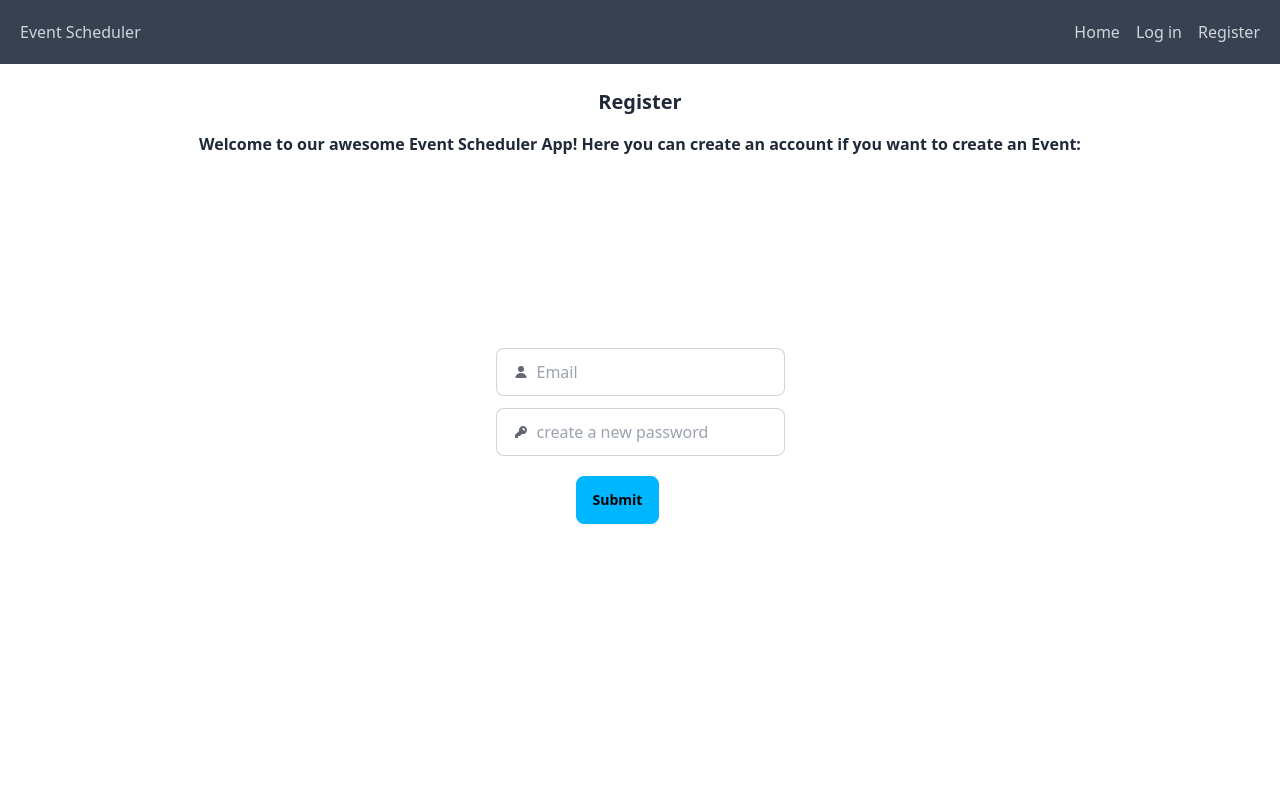
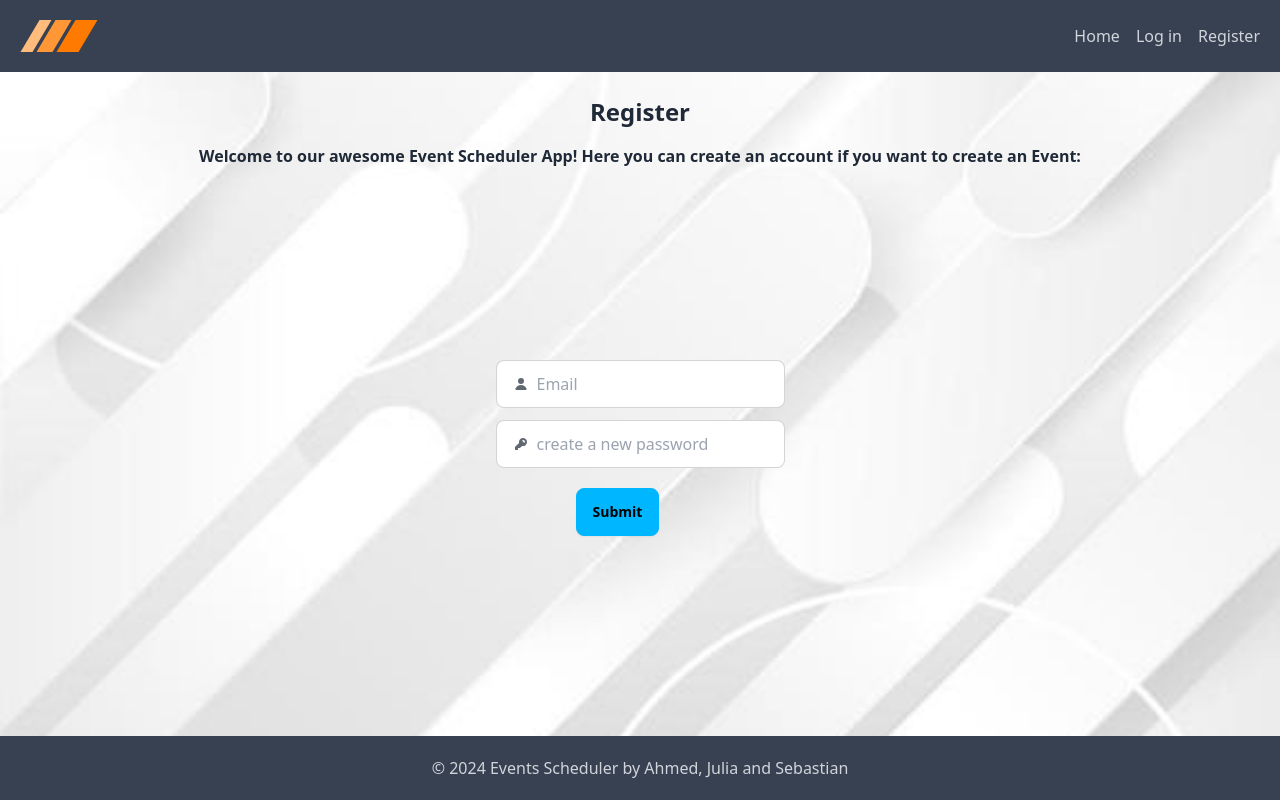
Before and after one commit to SebOltCode/Event-Scheduler, a React (Vite) app in the folder events-scheduler-app/: page /Register in a window 1280 px wide. Built offline with nearby package versions, Linux system fonts and the light colour scheme.

Commit message:
Added Bugfixes for Register alert Messages, Home Site, Footer and Styling

```diff
--- a/events-scheduler-app/src/App.jsx
+++ b/events-scheduler-app/src/App.jsx
@@ -23,10 +23,12 @@ const router = createBrowserRouter(createRoutesFromElements(
 ));
 function App() {
   return (
-    <>
+
+    <div className="flex flex-col min-h-screen">
 
     <RouterProvider router={router} />
-    </>
+    </div>
+
   );
 }
 
--- /dev/null
+++ b/events-scheduler-app/src/Components/Footer.jsx
@@ -0,0 +1,15 @@
+const Footer = () => {
+
+
+    return (
+        <>
+        <div>
+            <p className="mt-auto bg-gray-700 p-5 text-gray-300 flex justify-center margin-top: auto;}">
+                © 2024 Events Scheduler by Ahmed, Julia and Sebastian
+                </p>
+        </div>
+        </>
+    );
+    };
+
+    export default Footer;
--- a/events-scheduler-app/src/Components/Home.jsx
+++ b/events-scheduler-app/src/Components/Home.jsx
@@ -1,9 +1,49 @@
+import React, { useState, useEffect } from 'react';
+
 const Home = () => {
+    const [events, setEvents] = useState([]);
+
+    useEffect(() => {
+        const fetchEvents = async () => {
+            try {
+                const response = await fetch('http://localhost:3001/api/events');
+                if (!response.ok) {
+                    throw new Error('Network response was not ok');
+                }
+                const data = await response.json();
+                if (Array.isArray(data.results)) {
+                setEvents(data.results);
+            } else {
+                console.error('Expected an array but got', typeof data);
+                setEvents([]); // Setzen Sie events auf ein leeres Array, um Fehler zu vermeiden
+            }
+        } catch (error) {
+            console.error('There was a problem with the fetch operation:', error);
+        }
+    };
+
+        fetchEvents();
+    }, []);
     return (
         <div>
-
-        <h1>Home</h1>
+            <h1 className='flex justify-center p-4 font-bold text-2xl'>Upcoming Events</h1>
+            <div className="flex flex-wrap justify-center">
+            {events.map((event) => (
+                <div key={event.id} className="card glass w-96 m-2 bg-slate-200">
+                    <div className="card-body">
+                        <h2 className="card-title">{event.title}</h2>
+                        <p>{event.description}</p>
+                        <p><strong>Date:</strong> {new Date(event.date).toLocaleDateString()} {new Date(event.date).toLocaleTimeString()}</p>
+                        <p><strong>Location:</strong> {event.location}</p>
+                        <div className="card-actions justify-end">
+                            <button className="btn btn-glass bg-slate-300 hover:bg-slate-500">Edit Event</button>
+                        </div>
+                    </div>
+                </div>
+            ))}
+            </div>
         </div>
     );
-    }
+};
+
 export default Home;
--- a/events-scheduler-app/src/Components/MainLayout.jsx
+++ b/events-scheduler-app/src/Components/MainLayout.jsx
@@ -1,15 +1,22 @@
 import { Outlet } from "react-router-dom";
 import Navbar from "./Navbar";
+import Footer from "./Footer";
 
-const MainLayout = () => {
+const MainLayout = ({children}) => {
     return (
-        <>
+
+        <div className="flex flex-col min-h-screen bg-[url('/media-src/white-shapes-abstract-background-free-vector.jpg')] bg-cover">
         <Navbar />
 
         <div className= "container mx-auto">
             <Outlet />
         </div>
-        </>
+        <main className="flex-1">
+        {children}
+      </main>
+        <Footer className="mt-auto"/>
+        </div>
+
     );
     };
 
--- a/events-scheduler-app/src/Components/Navbar.jsx
+++ b/events-scheduler-app/src/Components/Navbar.jsx
@@ -12,9 +12,7 @@ const Navbar = () => {
     return (
         <nav className="bg-gray-700 p-5">
         <div className="container mx-auto flex justify-between items-center">
-            <Link to="/" className=" text-gray-300 hover:text-white">
-            Event Scheduler
-            </Link>
+            <img src="\media-src\logoipsum-248.svg" alt="Logo" />
             <div className="flex space-x-4">
                 <Link to="/" className="text-gray-300 hover:text-white">
                 Home
--- a/events-scheduler-app/src/Components/Register.jsx
+++ b/events-scheduler-app/src/Components/Register.jsx
@@ -1,9 +1,12 @@
 import { useState } from 'react';
+import { useNavigate } from 'react-router-dom';
 
 const Register = () => {
+    const navigate = useNavigate();
     const [email, setEmail] = useState('');
     const [password, setPassword] = useState('');
     const [errorMessage, setErrorMessage] = useState('');
+
 
     const validateInput = () => {
 
@@ -11,7 +14,10 @@ const Register = () => {
             setErrorMessage('Eines oder beide Eingabefelder sind leer.');
             return false;
         }
-        // Hier könnten weitere Validierungen für das Format von E-Mail und Passwort hinzugefügt werden.
+        if (password.length < 8) {
+            setErrorMessage('Das Passwort muss mindestens 8 Zeichen lang sein.');
+            return false;
+        }
         return true;
     };
 
@@ -32,14 +38,14 @@ const Register = () => {
                 },
                 body: JSON.stringify({ email, password }),
             });
-            await response.json();
+            const data = await response.json();
             if (response.ok) {
-                setErrorMessage("Registration was succesfull!");
+                setErrorMessage("Registration was succesfull, you will be navigated to the Log in section!");
                 console.log('Registration successful');
 
+                setTimeout(() => navigate('/login'), 3000);
             } else {
 
-                const data = await response.json();
                 if (data.message === 'User exists') {
                     setErrorMessage('Der Benutzer existiert bereits in der Datenbank.');
                 } else {
@@ -54,7 +60,7 @@ const Register = () => {
 
     return (
         <div className="flex items-center justify-center flex-col">
-            <h1 className="text-xl font-bold flex pt-6" >Register</h1>
+            <h1 className="text-2xl font-bold flex pt-6" >Register</h1>
             <p className="text-l font-semibold flex p-4">Welcome to our awesome Event Scheduler App! Here you can create an account if you want to create an Event: </p>
             {errorMessage && <div style={{color: 'gray'}}>{errorMessage}</div>}
             <div className="flex justify-center">
--- a/events-scheduler-app/tailwind.config.js
+++ b/events-scheduler-app/tailwind.config.js
@@ -1,5 +1,12 @@
 /** @type {import('tailwindcss').Config} */
 module.exports = {
+  theme: {
+    extend: {
+      backgroundImage: {
+        "background": "/media-src/white-shapes-abstract-background-free-vector.jpg"
+      }
+    },
+  },
   content: [
     "./index.html",
     "./src/**/*.{js,ts,jsx,tsx}",
```
Also changed, not shown: events-scheduler-app/media-src/logoipsum-248.svg (added), events-scheduler-app/media-src/white-shapes-abstract-background-free-vector.jpg (added).
